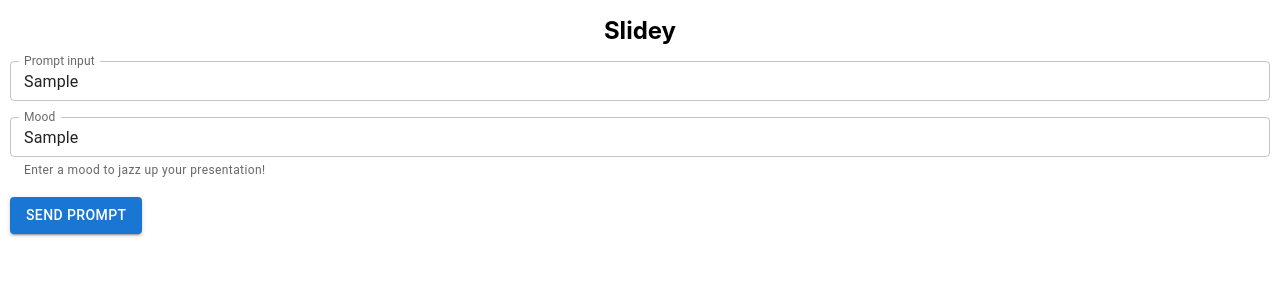
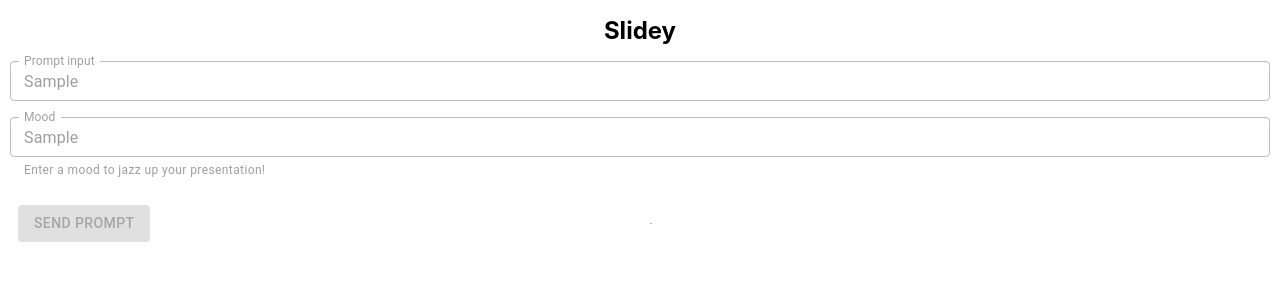
Before and after one commit to Ankit-0202/syncshack-2023, a React (Vite) app: page / in a window 1280 px wide. Both pictures are taken after typing "Sample", "Sample" into the empty fields and a click on the button "SEND PROMPT". Shown: the top 300 px of the page. Built offline with nearby package versions, Linux system fonts and the light colour scheme; no server answers.

Commit message:
Chris made changes

```diff
--- a/src/components/PromptForm.jsx
+++ b/src/components/PromptForm.jsx
@@ -1,10 +1,12 @@
 import { useEffect, useState } from 'react';
-import { Button, Grid, TextField } from '@mui/material';
+import { Box, Button, CircularProgress, Grid, TextField } from '@mui/material';
 
 const GOOGLE_SLIDES_URL_REGEX =
     /https:\/\/docs\.google\.com\/presentation\/d\/([a-zA-Z0-9_-]+)\/edit#slide=id.([a-zA-Z0-9_-]+)/;
 
 export default function PromptForm() {
+  const [generating, setGenerating] = useState(false);
+  const [generateSuccessful, setGenerateSuccessful] = useState(false);
   const [prompt, setPrompt] = useState("");
   const [mood, setMood] = useState("");
 
@@ -15,6 +17,11 @@ export default function PromptForm() {
 
   function submitPrompt(event) {
     event.preventDefault();
+
+    if (!generating) {
+      setGenerateSuccessful(false);
+      setGenerating(true);
+    }
 
     chrome.tabs.query({active: true, currentWindow: true})
         .then(([tab]) => {
@@ -70,7 +77,6 @@ export default function PromptForm() {
             jsonData.objectID = objectID;
           }
 
-          clearForm();
           return jsonData;
         }).then((jsonData) => {
           return fetch("http://localhost:5000/prompt-processing", {
@@ -86,6 +92,10 @@ export default function PromptForm() {
           if (jsonResponseData.status != "OK") {
             throw new Error("bad status");
           }
+        }).then(() => {
+          setGenerateSuccessful(true);
+          setGenerating(false);
+          clearForm();
         }).catch((error) => {
           console.error(error);
         });
@@ -106,6 +116,7 @@ export default function PromptForm() {
           fullWidth
           size="small"
           value={prompt}
+          disabled={generating}
           onChange={(e) => setPrompt(e.target.value)}
         />
       </Grid>
@@ -118,12 +129,33 @@ export default function PromptForm() {
           fullWidth
           size="small"
           value={mood}
+          disabled={generating}
           onChange={(e) => setMood(e.target.value)}
         />
       </Grid>
 
       <Grid item xs={12}>
-        <Button type="submit" variant="contained">Send Prompt</Button>
+        <Box sx={{m: 1, position: "relative"}}>
+          <Button
+            type="submit"
+            variant="contained"
+            disabled={generating}
+          >
+            Send Prompt
+          </Button>
+          {generating && (
+            <CircularProgress
+              size={24}
+              sx={{
+                position: "absolute",
+                top: "50%",
+                left: "50%",
+                marginTop: "-12px",
+                marginLeft: "-12px",
+              }}
+            />
+          )}
+        </Box>
       </Grid>
     </Grid>
   );
```
